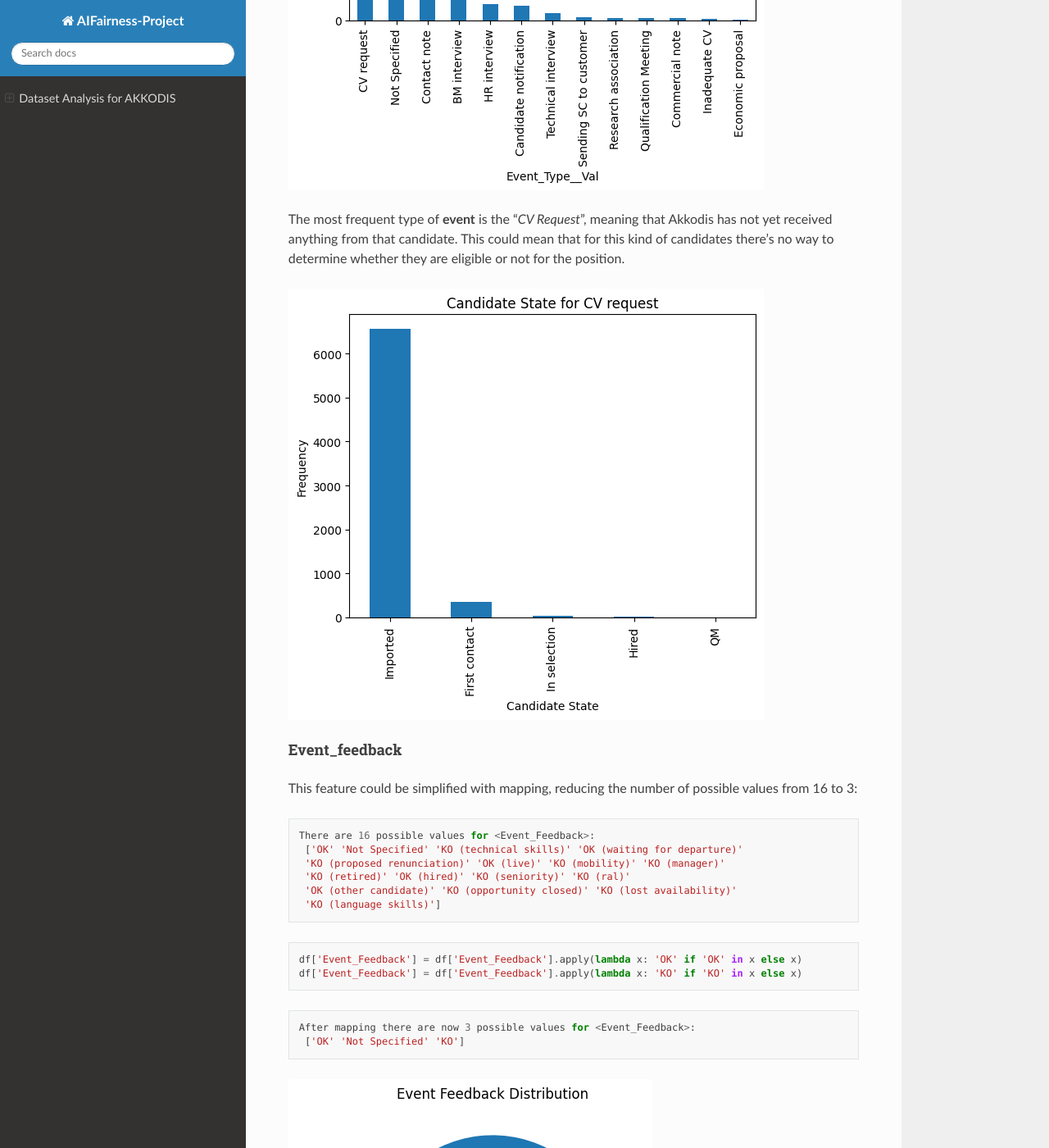
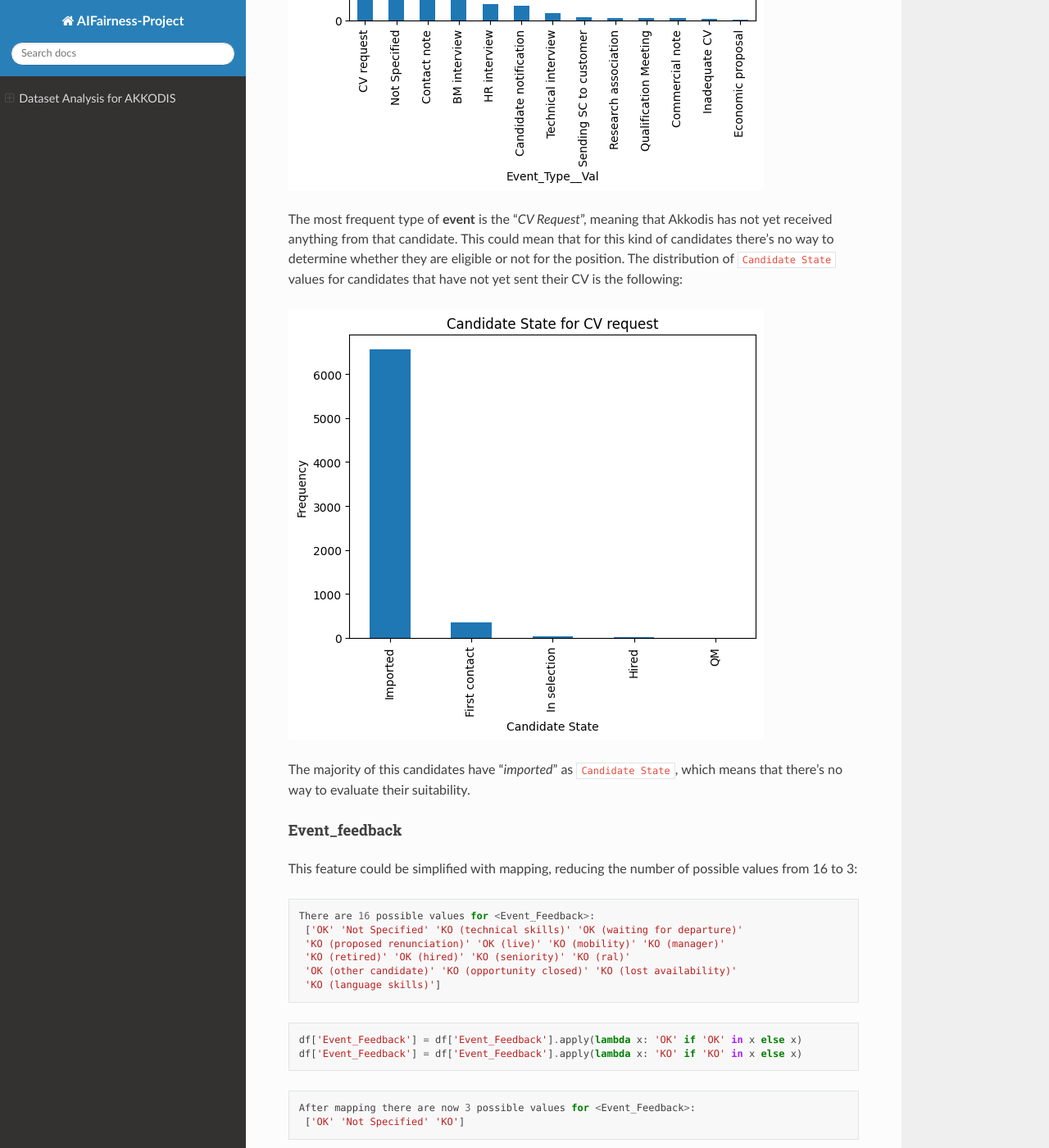
Before and after one commit to giulia-vivarelli/AIFairness-Project, a Sphinx documentation site: the page built from docs/source/index.rst, in a window 1280 px wide and 1400 px high, scrolled down 17384 px. Shown: the whole window at 82% size. Built offline with Sphinx 7.4.7 and the Read the Docs theme 3.1.0, drawn with Linux system fonts in a browser that asks for light colours; some of the changed text lies outside the part shown.

Commit message:
Update index.rst

```diff
--- a/docs/source/index.rst
+++ b/docs/source/index.rst
@@ -1124,7 +1124,7 @@ Specified*” and “*Others*”.
 .. image:: Akkodis_Dataset_Analysis_files/Akkodis_Dataset_Analysis_70_0.png
 
 
-\**Event_type\__val*\*
+**Event_type__val**
 ^^^^^^^^^^^^^^^^^^^^^^
 
 .. parsed-literal::
@@ -1141,10 +1141,11 @@ Specified*” and “*Others*”.
 The most frequent type of **event** is the “*CV Request*”, meaning that
 Akkodis has not yet received anything from that candidate. This could
 mean that for this kind of candidates there’s no way to determine
-whether they are eligible or not for the position.
+whether they are eligible or not for the position. The distribution of ``Candidate State`` values for candidates that have not yet sent their CV is the following:
 
 .. image:: Akkodis_Dataset_Analysis_files/Akkodis_Dataset_Analysis_75_0.png
 
+The majority of this candidates have "*imported*" as ``Candidate State``, which means that there's no way to evaluate their suitability.
 
 **Event_feedback**
 ^^^^^^^^^^^^^^^^^^
```
